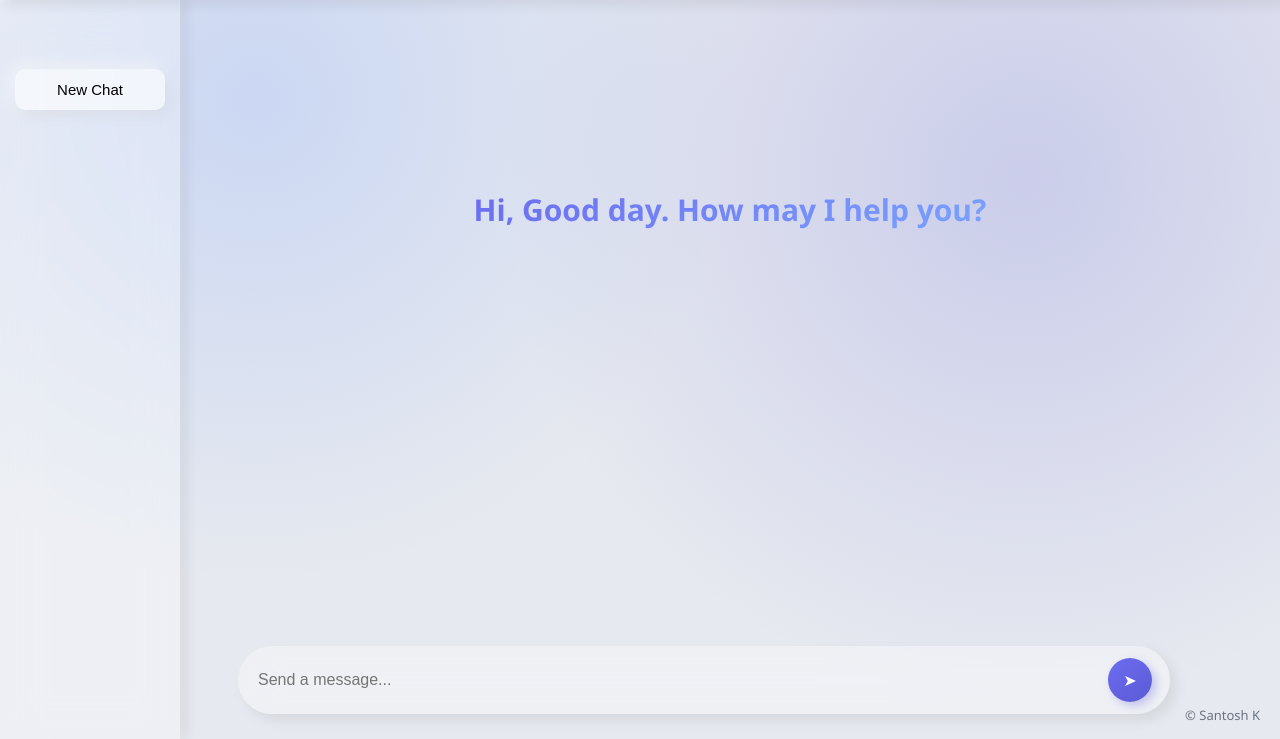
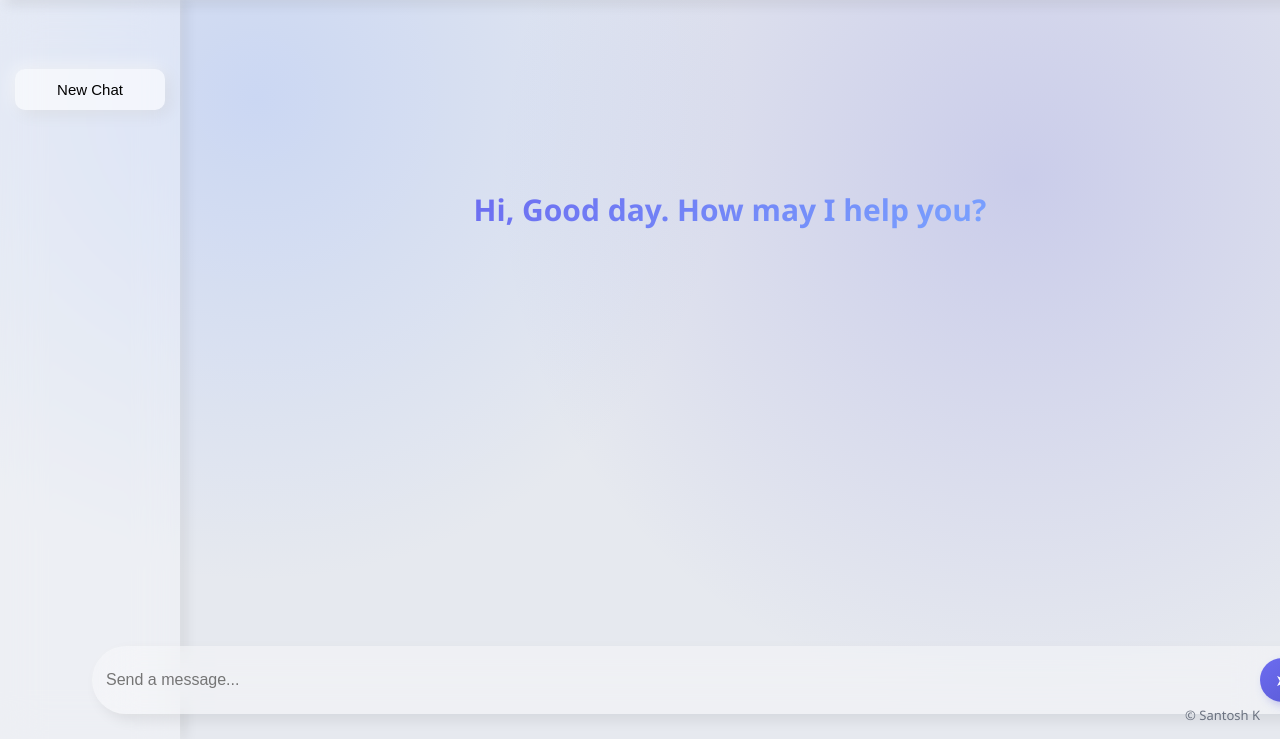
Before and after one commit to santoshki/GPT_LLM, a Flask app: page / in a window 1280 px wide. Shown: the part 61-800 px from the top of the page. Run offline with Flask 3, Linux system fonts and the light colour scheme.

Commit message:
1. Updated Chat Interface.

```diff
--- a/chat-interface/static/style.css
+++ b/chat-interface/static/style.css
@@ -203,10 +203,9 @@ body {
     left: 55%;
     transform: translateX(-50%) scale(1);
 
-    width: 70%;
-    max-width: 1300px;
+    width: 1200px;
 
-    padding: 12px 18px;
+    padding: 12px 12px;
     border-radius: 50px;
 
     display: flex;
```
